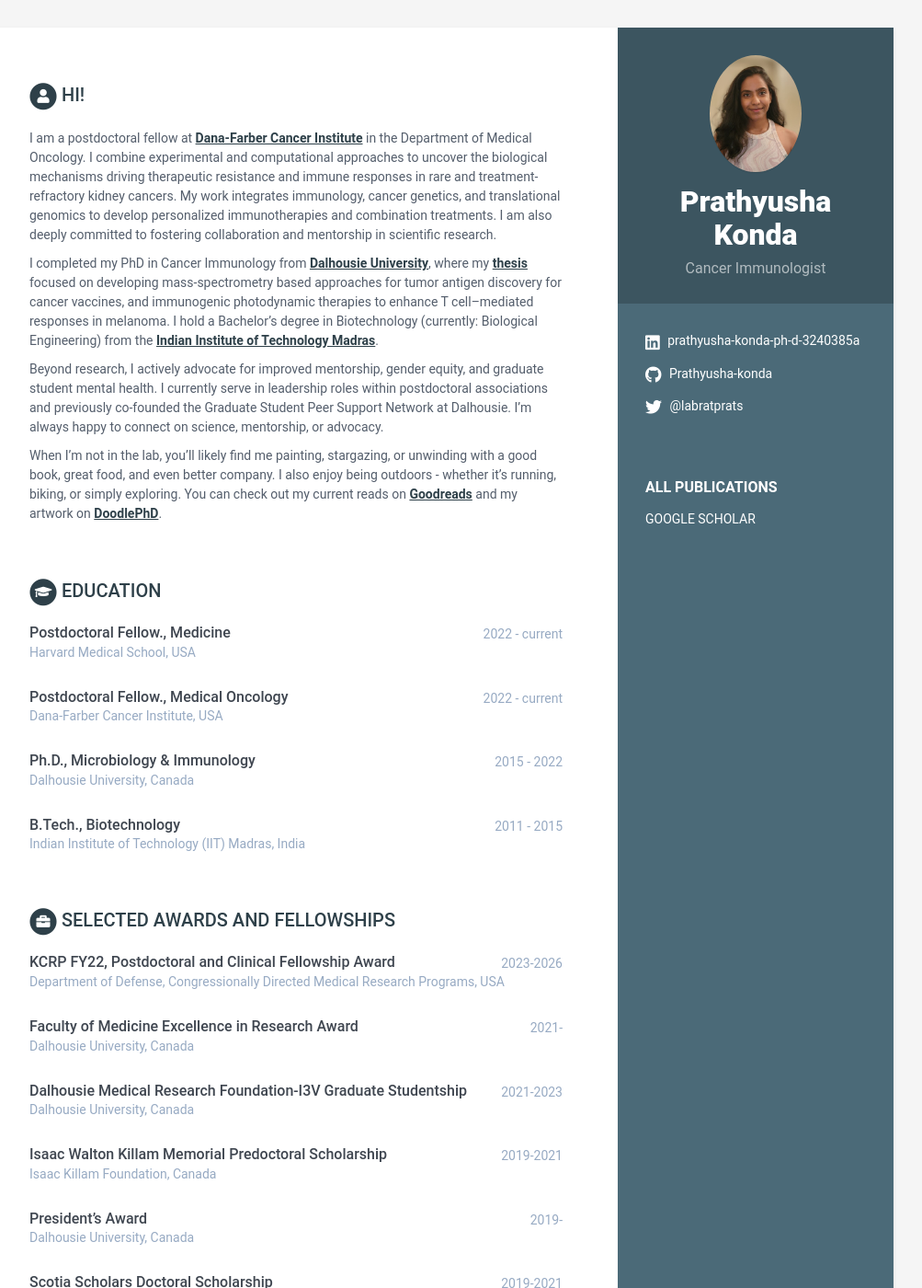
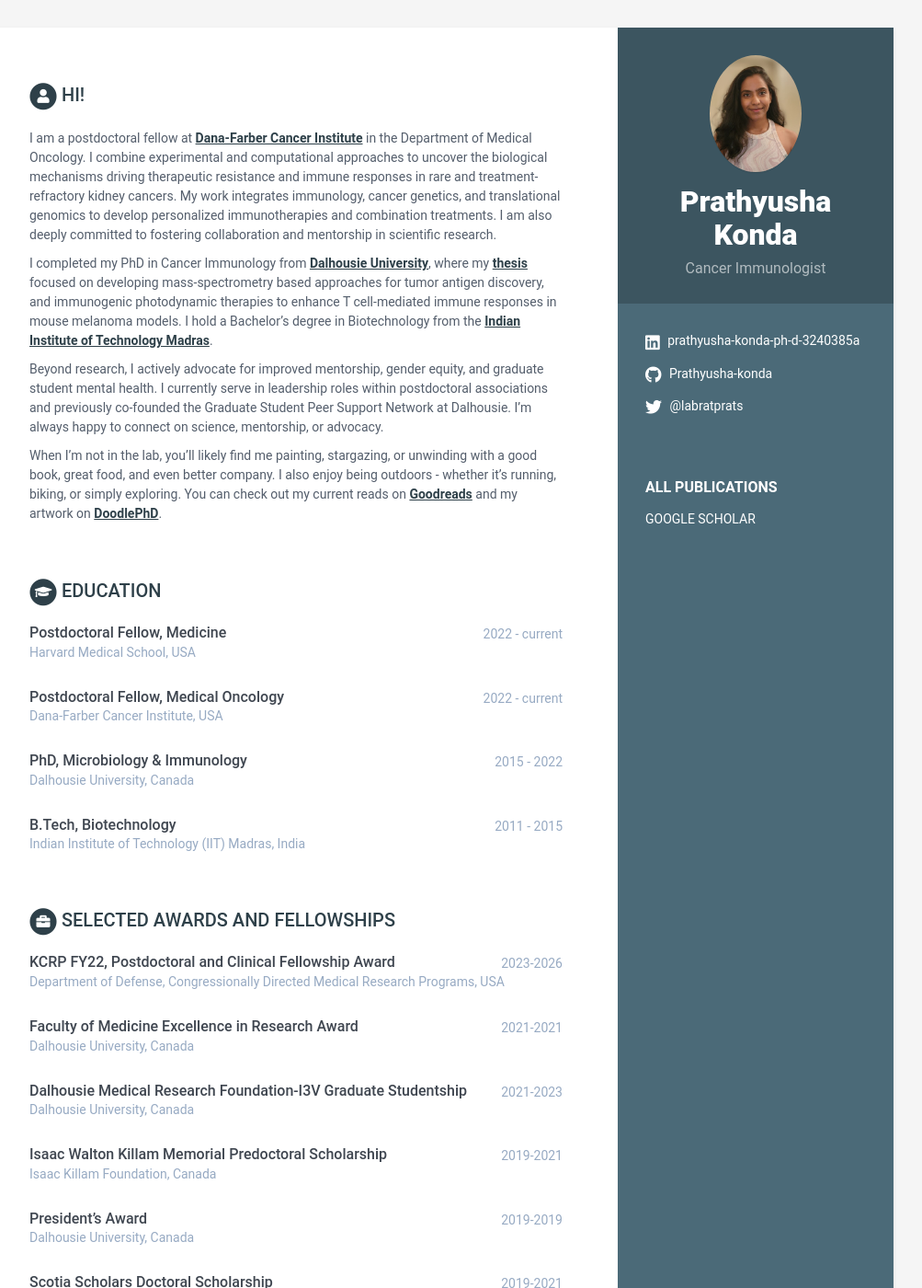
Before and after one commit to Prathyusha-konda/Website, a Jekyll site: the page built from index.html, in a window 1280 px wide and 1400 px high. Shown: the whole window at 92% size, without its empty margins (168-1171 px from the left). Built offline with Jekyll 4.4.1, drawn with Linux system fonts in a browser that asks for light colours.

Commit message:
Update data.yml

```diff
--- a/_data/data.yml
+++ b/_data/data.yml
@@ -24,7 +24,7 @@ career-profile:
     summary: |
       I am a postdoctoral fellow at <a href="https://www.dana-farber.org/research/departments-centers/medical-oncology"><b><u>Dana-Farber Cancer Institute</u></b></a> in the Department of Medical Oncology. I combine experimental and computational approaches to uncover the biological mechanisms driving therapeutic resistance and immune responses in rare and treatment-refractory kidney cancers. My work integrates immunology, cancer genetics, and translational genomics to develop personalized immunotherapies and combination treatments. I am also deeply committed to fostering collaboration and mentorship in scientific research.
 
-      I completed my PhD in Cancer Immunology from <a href="https://www.dal.ca/"><b><u>Dalhousie University</u></b></a>, where my <a href="https://library-archives.canada.ca/eng/services/services-libraries/theses/Pages/item.aspx?idNumber=1340915557"><b><u>thesis</u></b></a> focused on developing mass-spectrometry based approaches for tumor antigen discovery for cancer vaccines, and immunogenic photodynamic therapies to enhance T cell–mediated responses in melanoma. I hold a Bachelor's degree in Biotechnology (currently: Biological Engineering) from the <a href="https://www.iitm.ac.in/"><b><u>Indian Institute of Technology Madras</u></b></a>.
+      I completed my PhD in Cancer Immunology from <a href="https://www.dal.ca/"><b><u>Dalhousie University</u></b></a>, where my <a href="https://library-archives.canada.ca/eng/services/services-libraries/theses/Pages/item.aspx?idNumber=1340915557"><b><u>thesis</u></b></a> focused on developing mass-spectrometry based approaches for tumor antigen discovery, and immunogenic photodynamic therapies to enhance T cell-mediated immune responses in mouse melanoma models. I hold a Bachelor's degree in Biotechnology from the <a href="https://www.iitm.ac.in/"><b><u>Indian Institute of Technology Madras</u></b></a>.
 
       Beyond research, I actively advocate for improved mentorship, gender equity, and graduate student mental health. I currently serve in leadership roles within postdoctoral associations and previously co-founded the Graduate Student Peer Support Network at Dalhousie. I'm always happy to connect on science, mentorship, or advocacy.
 
@@ -32,19 +32,19 @@ career-profile:
 
 education:
     #title: Education and Professional training
-    - degree: Postdoctoral Fellow., Medicine
+    - degree: Postdoctoral Fellow, Medicine
       university: Harvard Medical School, USA
       time: 2022 - current
 
-    - degree: Postdoctoral Fellow., Medical Oncology
+    - degree: Postdoctoral Fellow, Medical Oncology
       university: Dana-Farber Cancer Institute, USA
       time: 2022 - current
 
-    - degree: Ph.D., Microbiology & Immunology
+    - degree: PhD, Microbiology & Immunology
       university: Dalhousie University, Canada
       time: 2015 - 2022
 
-    - degree: B.Tech., Biotechnology
+    - degree: B.Tech, Biotechnology
       university: Indian Institute of Technology (IIT) Madras, India
       time: 2011 - 2015
 
@@ -55,7 +55,7 @@ experiences:
       company: Department of Defense, Congressionally Directed Medical Research Programs, USA
 
     - role: Faculty of Medicine Excellence in Research Award
-      time: 2021-
+      time: 2021-2021
       company: Dalhousie University, Canada
 
     - role: Dalhousie Medical Research Foundation-I3V Graduate Studentship
@@ -67,7 +67,7 @@ experiences:
       company: Isaac Killam Foundation, Canada
 
     - role: President’s Award
-      time: 2019-
+      time: 2019-2019
       company: Dalhousie University, Canada
 
     - role: Scotia Scholars Doctoral Scholarship
```
